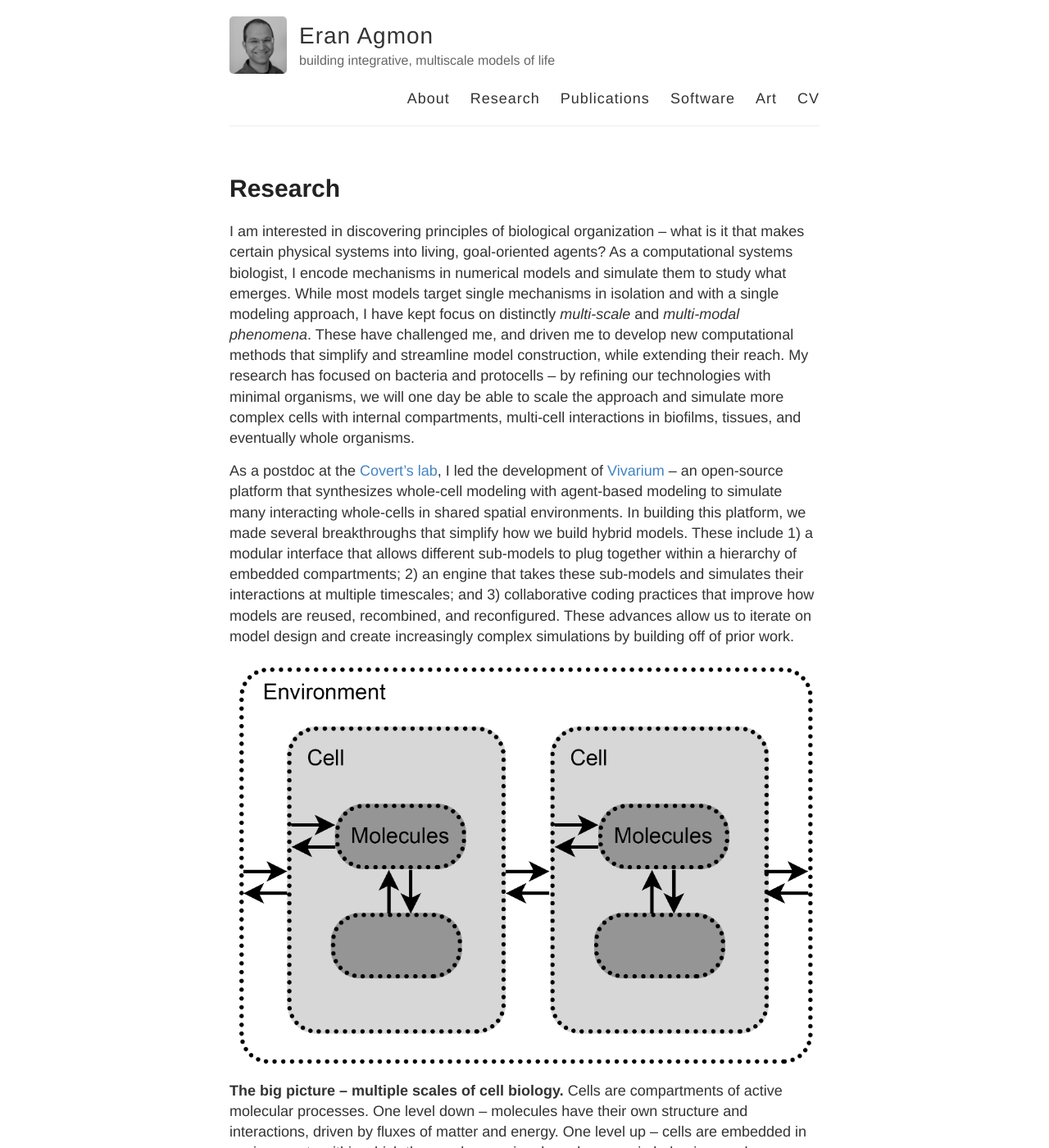
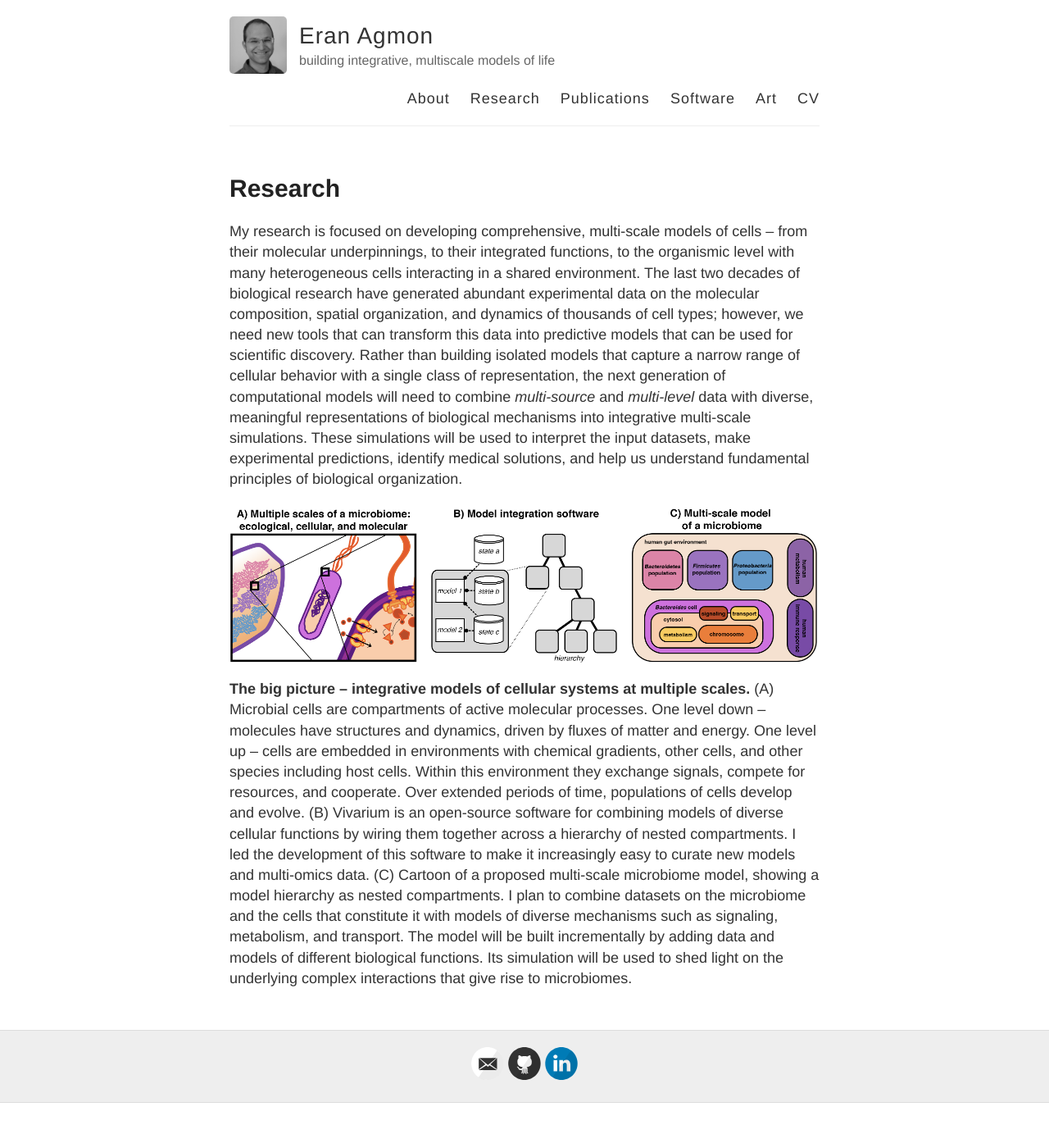
Before and after one commit to eagmon/eagmon.github.io, a Jekyll site: the page built from research.md, in a window 1280 px wide and 1400 px high. Shown: the whole window at 82% size. Built offline with Jekyll 4.4.1, drawn with Linux system fonts in a browser that asks for light colours; some of the changed text lies outside the part shown.

Commit message:
update research page

```diff
--- a/research.md
+++ b/research.md
@@ -4,30 +4,28 @@ title: Research
 permalink: /research/
 ---
 
-I am interested in discovering principles of biological organization – what is it that makes certain physical systems into living, goal-oriented agents?
-As a computational systems biologist, I encode mechanisms in numerical models and simulate them to study what emerges.
-While most models target single mechanisms in isolation and with a single modeling approach,
-I have kept focus on distinctly *multi-scale* and *multi-modal phenomena*.
-These have challenged me, and driven me to develop new computational methods that simplify and streamline model construction,
-while extending their reach.
-My research has focused on bacteria and protocells – by refining our technologies with minimal organisms,
-we will one day be able to scale the approach and simulate more complex cells with internal compartments,
-multi-cell interactions in biofilms, tissues, and eventually whole organisms.
+My research is focused on developing comprehensive, multi-scale models of cells – from their molecular underpinnings,
+to their integrated functions, to the organismic level with many heterogeneous cells interacting in a shared environment.
+The last two decades of biological research have generated abundant experimental data on the molecular composition,
+spatial organization, and dynamics of thousands of cell types; however, we need new tools that can transform this data
+into predictive models that can be used for scientific discovery. Rather than building isolated models that capture a
+narrow range of cellular behavior with a single class of representation, the next generation of computational models
+will need to combine *multi-source* and *multi-level* data with diverse, meaningful representations of biological
+mechanisms into integrative multi-scale simulations. These simulations will be used to interpret the input datasets,
+make experimental predictions, identify medical solutions, and help us understand fundamental principles of biological
+organization.
 
-As a postdoc at the [Covert's lab](https://www.covert.stanford.edu), I led the development of [Vivarium](https://github.com/vivarium-collective) – an open-source platform that synthesizes
-whole-cell modeling with agent-based modeling to simulate many interacting whole-cells in shared spatial environments.
-In building this platform, we made several breakthroughs that simplify how we build hybrid models.
-These include 1) a modular interface that allows different sub-models to plug together within a hierarchy of embedded compartments;
-2) an engine that takes these sub-models and simulates their interactions at multiple timescales;
-and 3) collaborative coding practices that improve how models are reused, recombined, and reconfigured.
-These advances allow us to iterate on model design and create increasingly complex simulations by building off of prior work.
 
-![BigPicture](https://raw.githubusercontent.com/eagmon/eagmon.github.io/master/images/molecule-cell-environment.png)
-**The big picture – multiple scales of cell biology.**
-Cells are compartments of active molecular processes.
-One level down – molecules have their own structure and interactions, driven by fluxes of matter and energy.
-One level up – cells are embedded in environments within which they exchange signals and engage in behaviors such as predation,
-reproduction, and cooperation.
-Over extended periods of time, populations of cells develop and evolve.
-To simulate this functional organization, our modeling technology must also be multi-scale and support the ongoing,
-collaborative refinement of a complex mechanistic representation.
+![BigPicture](https://raw.githubusercontent.com/eagmon/eagmon.github.io/master/images/research_big_picture.png)
+**The big picture – integrative models of cellular systems at multiple scales.**
+(A) Microbial cells are compartments of active molecular processes. One level down – molecules have structures and
+dynamics, driven by fluxes of matter and energy. One level up – cells are embedded in environments with chemical
+gradients, other cells, and other species including host cells. Within this environment they exchange signals, compete
+for resources, and cooperate. Over extended periods of time, populations of cells develop and evolve. (B) Vivarium is
+an open-source software for combining models of diverse cellular functions by wiring them together across a hierarchy
+of nested compartments. I led the development of this software to make it increasingly easy to curate new models and
+multi-omics data. (C) Cartoon of a proposed multi-scale microbiome model, showing a model hierarchy
+as nested compartments. I plan to combine datasets on the microbiome and the cells that constitute it with models of
+diverse mechanisms such as signaling, metabolism, and transport. The model will be built incrementally by adding data
+and models of different biological functions. Its simulation will be used to shed light on the underlying complex
+interactions that give rise to microbiomes.
```
Also changed, not shown: about.md (+7 -8 lines), images/research_big_picture.png (added).
